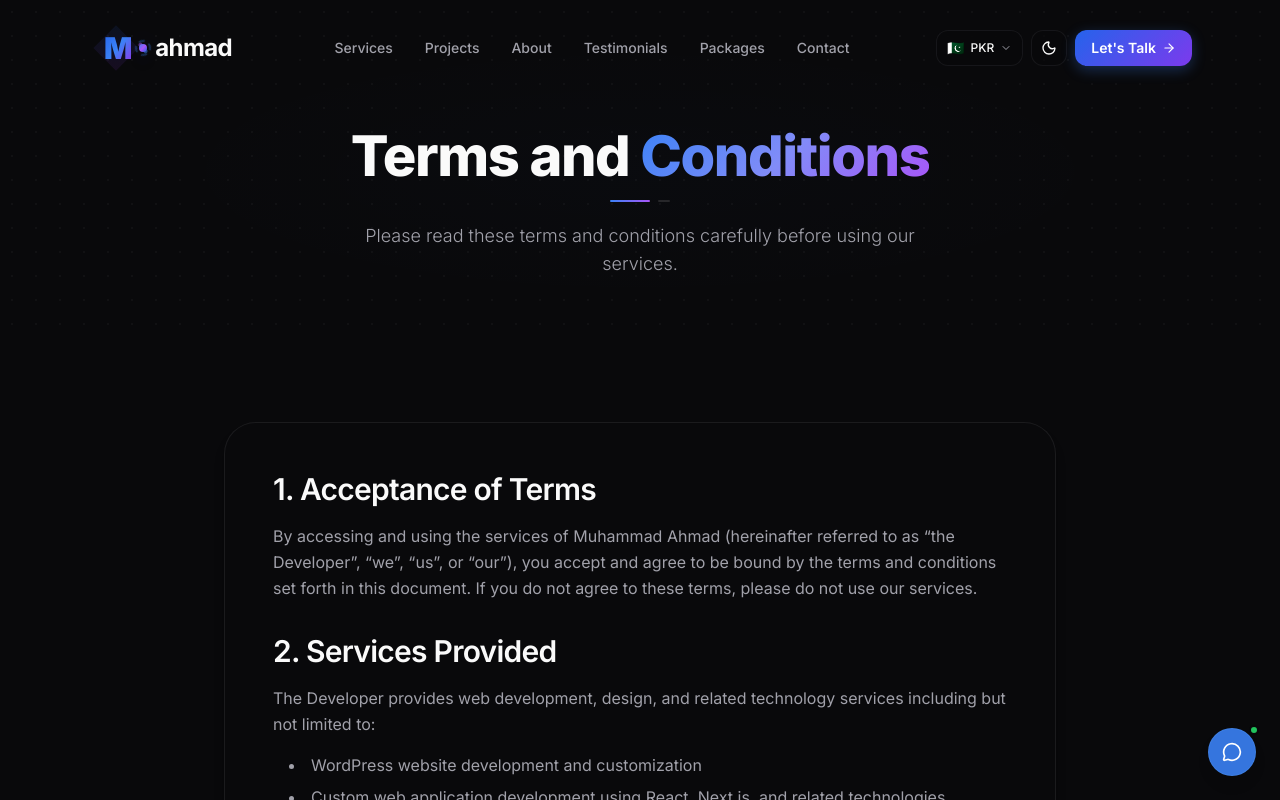
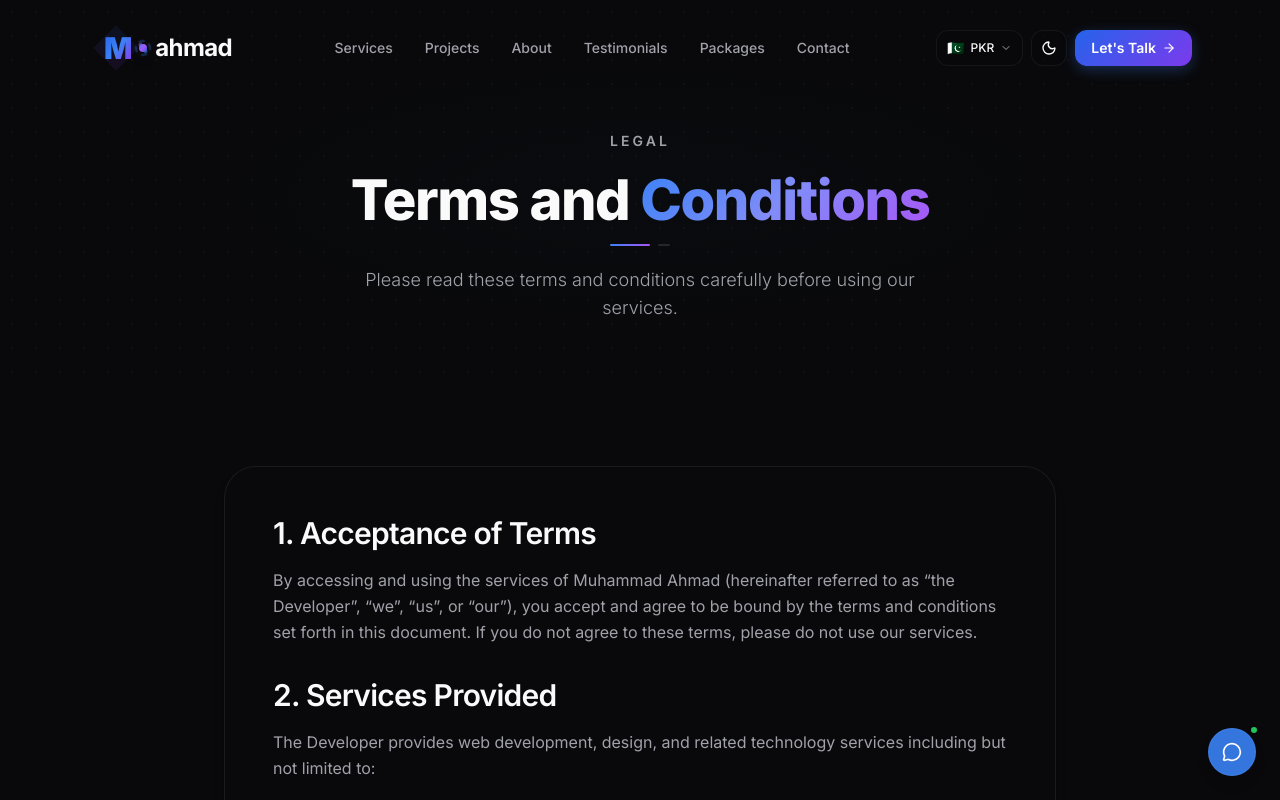
Before and after one commit to muhammad-ahmad66/portfolio, a Next.js app: page /terms in a window 1280 px wide. Shown: the top 800 px of the page. Built offline with nearby package versions, Linux system fonts and the light colour scheme.

Commit message:
fixed type error

```diff
--- a/app/(marketing)/privacy/page.tsx
+++ b/app/(marketing)/privacy/page.tsx
@@ -2,16 +2,12 @@
 
 import { PageHero } from '@/components/sections/shared/page-hero';
 import { Typography } from '@/components/ui/typography';
-import { Shield } from 'lucide-react';
 
 export default function PrivacyPage() {
   return (
     <>
       <PageHero
-        badge={{
-          label: 'Privacy',
-          icon: <Shield className="w-4 h-4 text-primary-500" />,
-        }}
+        eyebrow="Privacy"
         title="Privacy"
         titleHighlight="Policy"
         description="Your privacy is important to us. This policy explains how we collect, use, and protect your information."
--- a/app/(marketing)/terms/page.tsx
+++ b/app/(marketing)/terms/page.tsx
@@ -2,16 +2,12 @@
 
 import { PageHero } from '@/components/sections/shared/page-hero';
 import { Typography } from '@/components/ui/typography';
-import { FileText } from 'lucide-react';
 
 export default function TermsPage() {
   return (
     <>
       <PageHero
-        badge={{
-          label: 'Legal',
-          icon: <FileText className="w-4 h-4 text-primary-500" />,
-        }}
+        eyebrow="Legal"
         title="Terms and"
         titleHighlight="Conditions"
         description="Please read these terms and conditions carefully before using our services."
```
